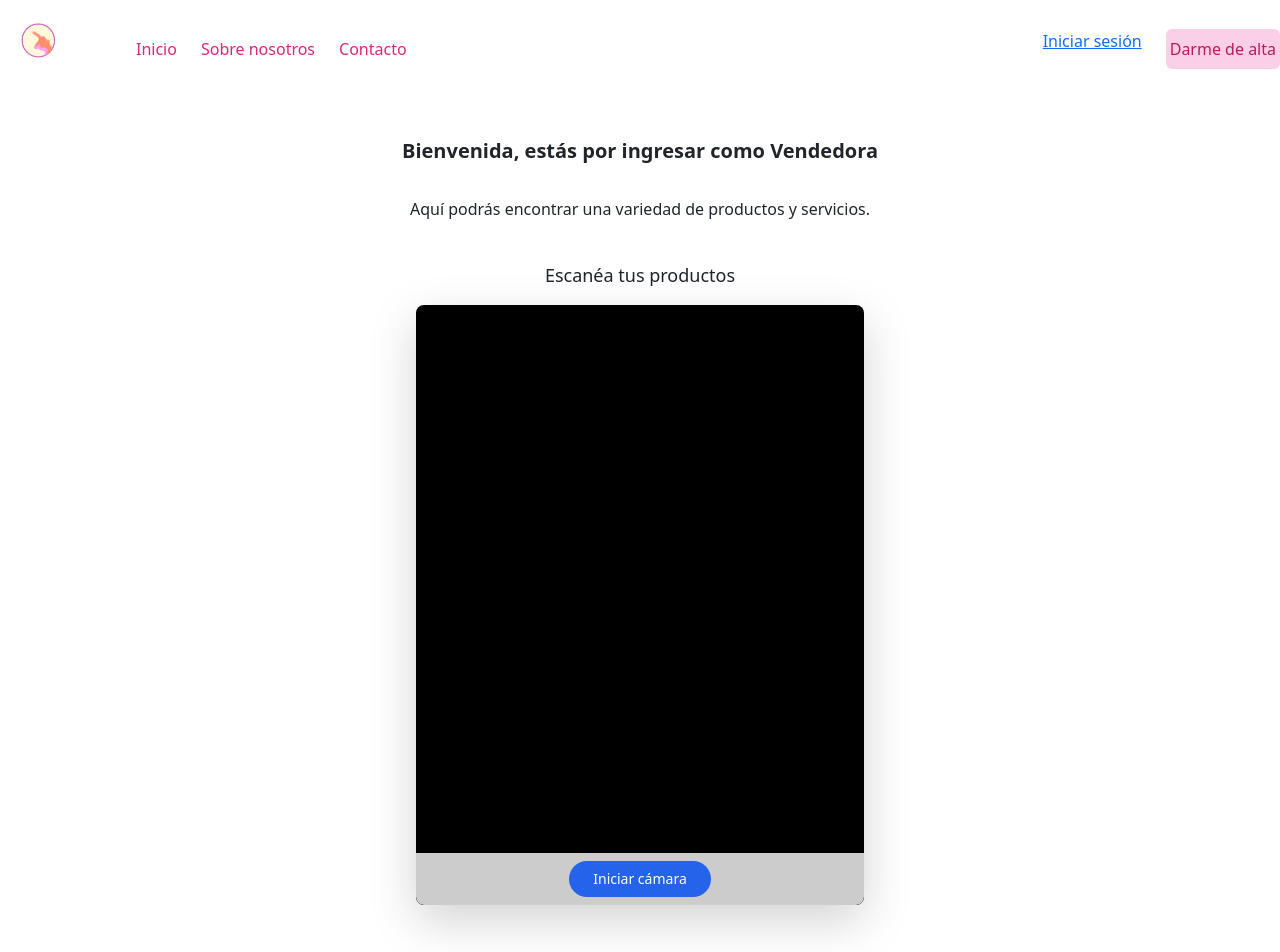
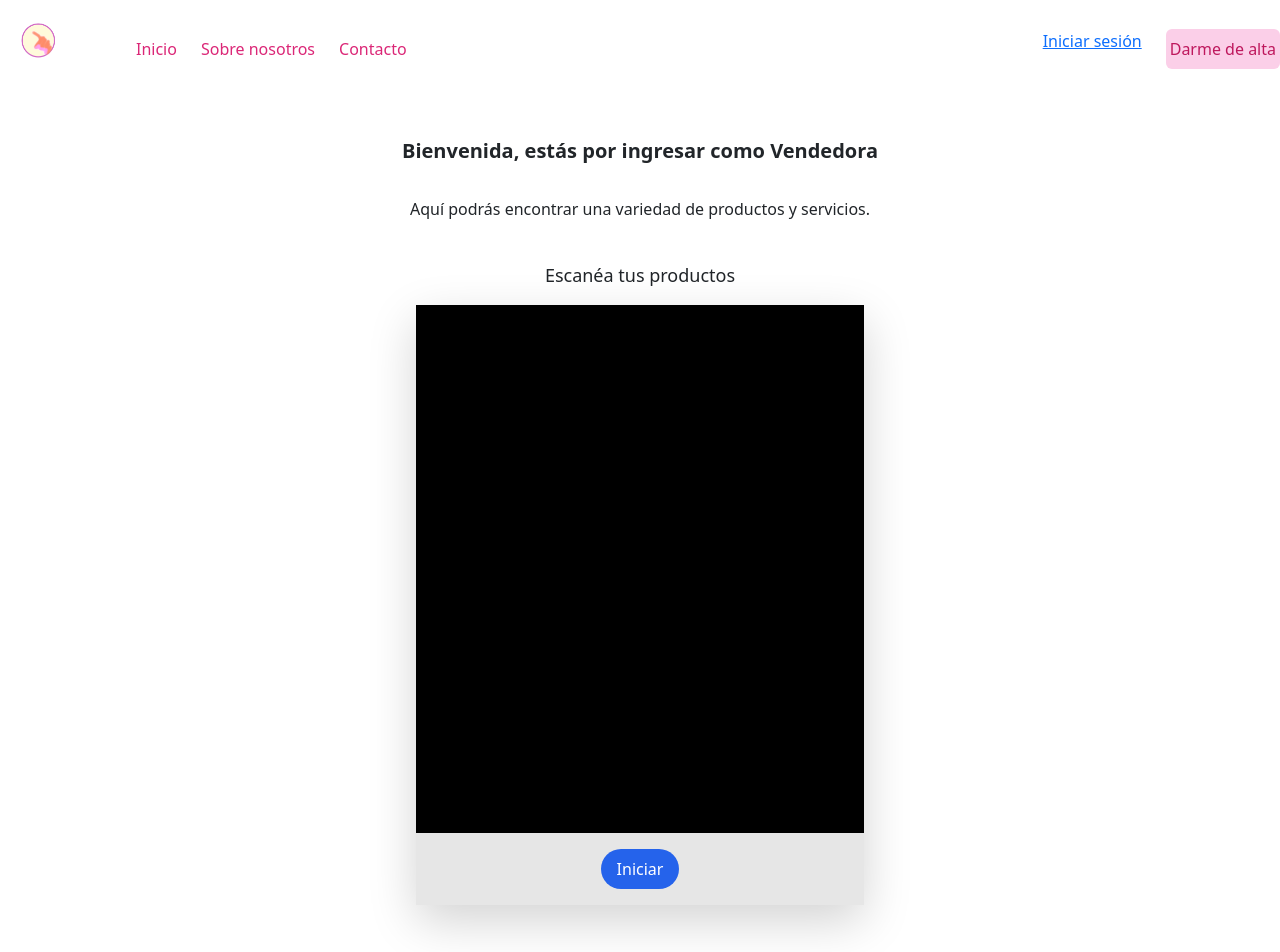
Before and after one commit to Marmax73/miColor, a React (Create React App) app: page /userTiendaForm in a window 1280 px wide. Shown: the top 952 px of the page. Built offline with nearby package versions, Linux system fonts and the light colour scheme.

Commit message:
Anexado de controles de cámara y guardado de tomas: fotos y video.

```diff
--- /dev/null
+++ b/src/components/CameraControls.jsx
@@ -0,0 +1,29 @@
+const CameraControls = ({
+  onStart,
+  onStop,
+  onRotate,
+  onPhoto,
+  onRecord,
+  onStopRecord,
+  recording,
+  stream
+}) => (
+  <div className="absolute bottom-0 left-0 w-full bg-white/90 backdrop-blur flex justify-around p-3">
+    {!stream ? (
+      <button onClick={onStart} className="btn-primary">Iniciar</button>
+    ) : (
+      <>
+        <button onClick={onRotate} className="btn-secondary">Rotar</button>
+        <button onClick={onPhoto} className="btn-success">📸</button>
+        {!recording ? (
+          <button onClick={onRecord} className="btn-danger">🎥</button>
+        ) : (
+          <button onClick={onStopRecord} className="btn-warning">⏹</button>
+        )}
+        <button onClick={onStop} className="btn-gray">Detener</button>
+      </>
+    )}
+  </div>
+);
+
+export default CameraControls;
--- /dev/null
+++ b/src/components/CameraPreview.jsx
@@ -0,0 +1,13 @@
+const CameraPreview = ({ videoRef, canvasRef }) => (
+  <>
+    <video
+      ref={videoRef}
+      autoPlay
+      playsInline
+      className="w-full h-[75vh] object-cover bg-black"
+    />
+    <canvas ref={canvasRef} style={{ display: 'none' }} />
+  </>
+);
+
+export default CameraPreview;
--- /dev/null
+++ b/src/components/MediaCarousel.jsx
@@ -0,0 +1,18 @@
+const MediaCarousel = ({ media }) => {
+  const width = media.length > 0 ? 'w-full' : 'hidden';
+  return (
+    <div className={`flex overflow-x-auto ${width} p-2 gap-2`}>
+      {media.map((item, idx) => (
+        <div key={idx} className="w-1/3 h-20 bg-gray-300 rounded overflow-hidden">
+          {item.type === 'photo' ? (
+            <img src={item.src} className="w-full h-full object-cover" />
+          ) : (
+            <video src={item.src} className="w-full h-full object-cover" />
+          )}
+        </div>
+      ))}
+    </div>
+  );
+};
+
+export default MediaCarousel;
--- a/src/components/camaraCaptura.jsx
+++ b/src/components/camaraCaptura.jsx
@@ -1,75 +1,99 @@
-import React, { useRef, useState } from 'react';
+import React, { useRef, useState, useEffect } from 'react';
+import CameraPreview from './CameraPreview';
+import CameraControls from './CameraControls';
+import MediaCarousel from './MediaCarousel';
 import { toggleCameraFacingMode } from '../utils/toggleCameraFacingMode';
+import { saveMediaToDevice } from '../utils/saveMediaToDevice';
 
-const CameraCapture = ({ onCapture }) => {
+const CameraCapture = () => {
   const videoRef = useRef(null);
   const canvasRef = useRef(null);
   const mediaRecorderRef = useRef(null);
   const [stream, setStream] = useState(null);
   const [recording, setRecording] = useState(false);
-  const [videoUrl, setVideoUrl] = useState(null);
-  const [facingMode, setFacingMode] = useState('user'); // frontal por defecto
+  const [facingMode, setFacingMode] = useState('user');
+  const [videoProgress, setVideoProgress] = useState(0);
+  const [capturedMedia, setCapturedMedia] = useState([]);
+  const maxVideoDuration = 10; // segundos
 
+  // Cámara
   const startCamera = async () => {
     try {
       const mediaStream = await navigator.mediaDevices.getUserMedia({
         video: { facingMode },
         audio: true,
       });
-      if (videoRef.current) {
-        videoRef.current.srcObject = mediaStream;
-      }
+      videoRef.current.srcObject = mediaStream;
       setStream(mediaStream);
-    } catch (error) {
-      console.error('Error al iniciar cámara:', error);
-      alert('No se pudo acceder a la cámara. Verificá los permisos.');
+    } catch (err) {
+      alert('No se pudo acceder a la cámara');
+      console.error(err);
     }
   };
 
   const stopCamera = () => {
-    if (stream) {
-      stream.getTracks().forEach((track) => track.stop());
-    }
+    stream?.getTracks().forEach((t) => t.stop());
     setStream(null);
   };
 
   const rotateCamera = () => {
-    const newFacingMode = toggleCameraFacingMode(facingMode);
-    setFacingMode(newFacingMode);
     stopCamera();
-    setTimeout(startCamera, 500); // Reiniciar con la nueva cámara
+    const newFacing = toggleCameraFacingMode(facingMode);
+    setFacingMode(newFacing);
+    setTimeout(startCamera, 400);
   };
 
+  // Foto
   const takePhoto = () => {
     const video = videoRef.current;
     const canvas = canvasRef.current;
-    const context = canvas.getContext('2d');
+    const ctx = canvas.getContext('2d');
     canvas.width = video.videoWidth;
     canvas.height = video.videoHeight;
-    context.drawImage(video, 0, 0, canvas.width, canvas.height);
+    ctx.drawImage(video, 0, 0, canvas.width, canvas.height);
     const imageData = canvas.toDataURL('image/png');
 
-    localStorage.setItem('lastPhoto', imageData);
-    onCapture?.({ type: 'photo', data: imageData });
+    const shutter = new Audio('/assets/shutter.mp3');
+    shutter.play();
+    video.classList.add('animate-pulse');
+    setTimeout(() => video.classList.remove('animate-pulse'), 300);
+
+    saveMediaToDevice(imageData, 'photo.png');
+
+    setCapturedMedia((prev) => [...prev, { type: 'photo', src: imageData }]);
   };
 
+  // Grabación
   const startRecording = () => {
-    const mediaRecorder = new MediaRecorder(stream);
-    mediaRecorderRef.current = mediaRecorder;
     const chunks = [];
+    const recorder = new MediaRecorder(stream);
+    mediaRecorderRef.current = recorder;
 
-    mediaRecorder.ondataavailable = (e) => chunks.push(e.data);
-    mediaRecorder.onstop = () => {
+    recorder.ondataavailable = (e) => chunks.push(e.data);
+    recorder.onstop = () => {
       const blob = new Blob(chunks, { type: 'video/webm' });
       const url = URL.createObjectURL(blob);
-      setVideoUrl(url);
 
-      localStorage.setItem('lastVideo', url);
-      onCapture?.({ type: 'video', data: url });
+      saveMediaToDevice(url, 'video.webm');
+
+      setCapturedMedia((prev) => [...prev, { type: 'video', src: url }]);
     };
 
-    mediaRecorder.start();
+    recorder.start();
     setRecording(true);
+    setVideoProgress(0);
+
+    // Simular progreso
+    const interval = setInterval(() => {
+      setVideoProgress((p) => {
+        if (p >= maxVideoDuration) {
+          stopRecording();
+          clearInterval(interval);
+          return 0;
+        }
+        return p + 1;
+      });
+    }, 1000);
   };
 
   const stopRecording = () => {
@@ -78,72 +102,30 @@ const CameraCapture = ({ onCapture }) => {
   };
 
   return (
-    <div className="relative w-full max-w-md mx-auto bg-white rounded-lg shadow-lg overflow-hidden">
-      <video
-        ref={videoRef}
-        autoPlay
-        playsInline
-        className="w-full h-[75vh] object-cover bg-black"
+    <div className="relative w-full max-w-md mx-auto bg-white rounded-lg shadow-lg">
+      <CameraPreview videoRef={videoRef} canvasRef={canvasRef} />
+
+      {recording && (
+        <div className="absolute top-2 left-2 w-11/12 bg-gray-200 rounded-full h-2 overflow-hidden">
+          <div
+            className="bg-red-500 h-full transition-all"
+            style={{ width: `${(videoProgress / maxVideoDuration) * 100}%` }}
+          />
+        </div>
+      )}
+
+      <CameraControls
+        onStart={startCamera}
+        onStop={stopCamera}
+        onRotate={rotateCamera}
+        onPhoto={takePhoto}
+        onRecord={startRecording}
+        onStopRecord={stopRecording}
+        recording={recording}
+        stream={stream}
       />
 
-      <canvas ref={canvasRef} style={{ display: 'none' }} />
-
-      {/* Controles móviles, posicionados al pie */}
-      <div className="absolute bottom-0 left-0 w-full bg-white/80 backdrop-blur-md flex justify-around items-center p-2 gap-2">
-        {!stream ? (
-          <button
-            onClick={startCamera}
-            className="bg-blue-600 hover:bg-blue-400 text-white text-sm px-4 py-2 rounded-full"
-          >
-            Iniciar cámara
-          </button>
-        ) : (
-          <>
-            <button
-              onClick={rotateCamera}
-              className="bg-indigo-600 hover:bg-indigo-400 text-white text-sm px-4 py-2 rounded-full"
-            >
-              Rotar cámara
-            </button>
-            <button
-              onClick={takePhoto}
-              className="bg-green-600 hover:bg-green-400 text-white text-sm px-4 py-2 rounded-full"
-            >
-              Tomar foto
-            </button>
-            {!recording ? (
-              <button
-                onClick={startRecording}
-                className="bg-red-600 hover:bg-red-400 text-white text-sm px-4 py-2 rounded-full"
-              >
-                Iniciar video
-              </button>
-            ) : (
-              <button
-                onClick={stopRecording}
-                className="bg-yellow-500 hover:bg-yellow-300 text-white text-sm px-4 py-2 rounded-full"
-              >
-                Detener video
-              </button>
-            )}
-            <button
-              onClick={stopCamera}
-              className="bg-gray-600 hover:bg-gray-400 text-white text-sm px-4 py-2 rounded-full"
-            >
-              Detener cámara
-            </button>
-          </>
-        )}
-      </div>
-
-      {/* Vista previa del video grabado */}
-      {videoUrl && (
-        <video
-          src={videoUrl}
-          controls
-          className="w-full mt-2 rounded-lg shadow"
-        />
-      )}
+      <MediaCarousel media={capturedMedia} />
     </div>
   );
 };
--- /dev/null
+++ b/src/utils/saveMediaToDevice.js
@@ -0,0 +1,8 @@
+export const saveMediaToDevice = (dataUrlOrBlob, filename) => {
+  const a = document.createElement('a');
+  a.href = typeof dataUrlOrBlob === 'string' ? dataUrlOrBlob : URL.createObjectURL(dataUrlOrBlob);
+  a.download = filename;
+  document.body.appendChild(a);
+  a.click();
+  document.body.removeChild(a);
+};
--- a/tailwind.config.js
+++ b/tailwind.config.js
@@ -14,5 +14,46 @@ module.exports = {
       },
     },
   },
-  plugins: [],
+  plugins: [
+    function ({ addComponents }) {
+    addComponents({
+      '.btn-primary': {
+        backgroundColor: '#2563eb',
+        color: 'white',
+        padding: '0.5rem 1rem',
+        borderRadius: '9999px',
+      },
+      '.btn-secondary': {
+        backgroundColor: '#6366f1',
+        color: 'white',
+        padding: '0.5rem 1rem',
+        borderRadius: '9999px',
+      },
+      '.btn-success': {
+        backgroundColor: '#10b981',
+        color: 'white',
+        padding: '0.5rem 1rem',
+        borderRadius: '9999px',
+      },
+      '.btn-danger': {
+        backgroundColor: '#ef4444',
+        color: 'white',
+        padding: '0.5rem 1rem',
+        borderRadius: '9999px',
+      },
+      '.btn-warning': {
+        backgroundColor: '#facc15',
+        color: 'white',
+        padding: '0.5rem 1rem',
+        borderRadius: '9999px',
+      },
+      '.btn-gray': {
+        backgroundColor: '#6b7280',
+        color: 'white',
+        padding: '0.5rem 1rem',
+        borderRadius: '9999px',
+      },
+    });
+   }
+  ],
 };
```
